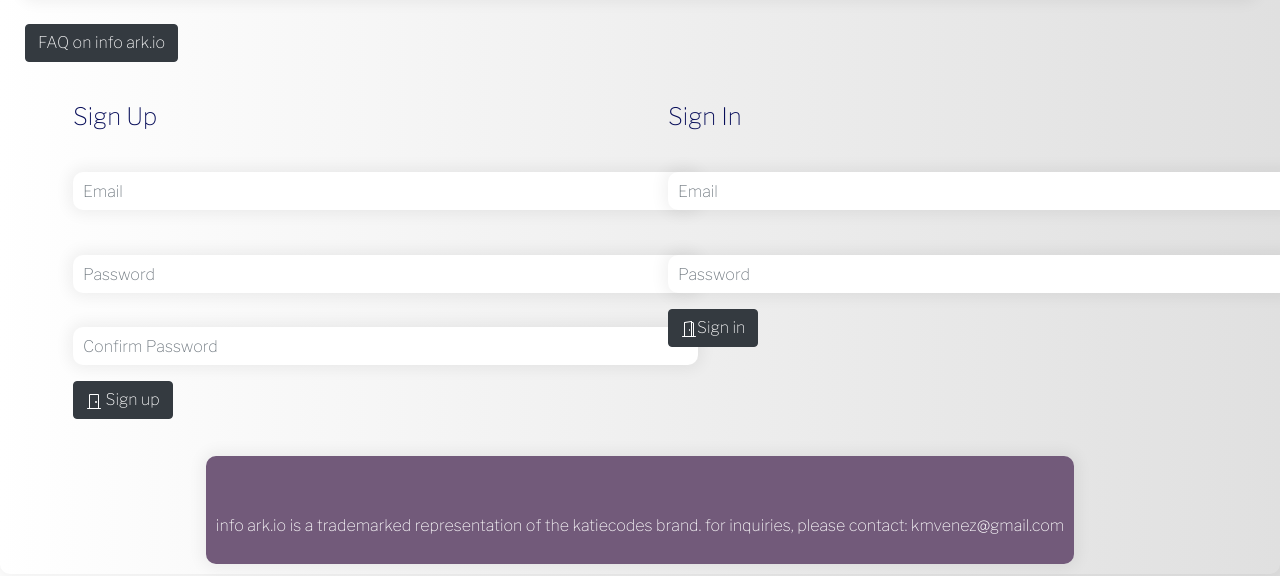
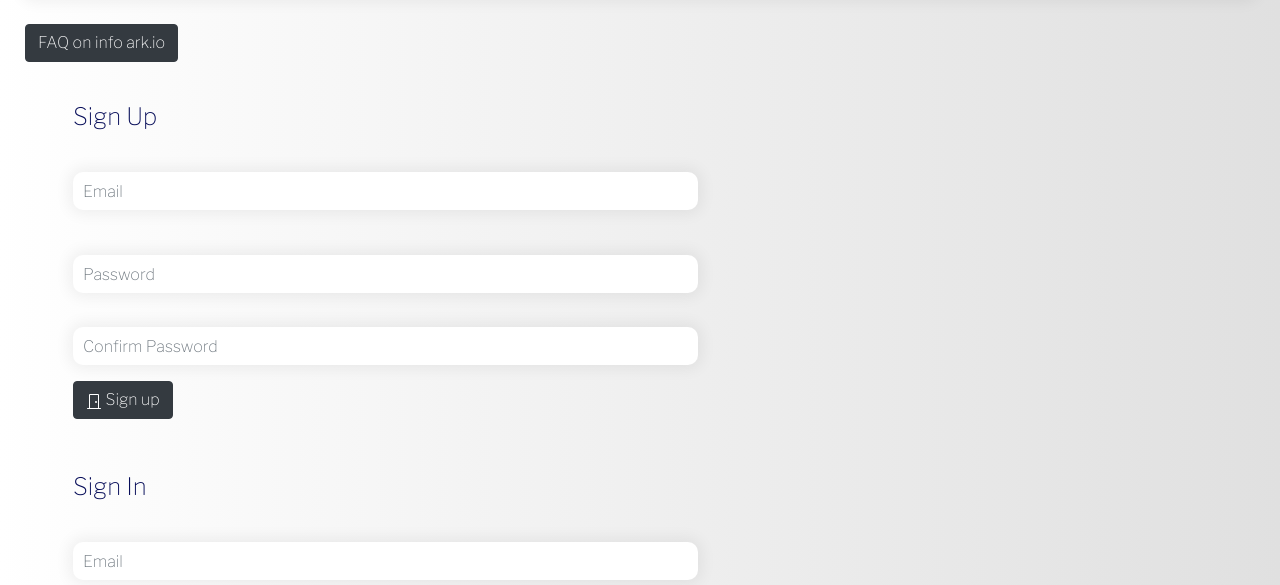
Before and after one commit to kmvenez/info-ark-client, a website built with webpack: page index.html in a window 1280 px wide. Shown: the part 367-952 px from the top of the page. Built offline with nearby package versions, Linux system fonts and the light colour scheme.

Commit message:
Updated Sign Up/Sign In
Fixed it!

```diff
--- a/index.html
+++ b/index.html
@@ -128,7 +128,7 @@
             </div>
 
 <div class="row">
-  <div class="col-6">
+  <div class="col">
     <form id="signUp">
       <div class="form-group">
         <legend>Sign Up</legend>
@@ -146,9 +146,9 @@
         <path d="M9 9a1 1 0 1 0 2 0 1 1 0 0 0-2 0z"/>
       </svg> Sign up</button><br><br>
         </form>
-      </div>
+  </div>
 
-<div class="col-6">
+<div class="col">
   <form id="signIn">
       <div class="form-group">
         <legend>Sign In</legend>
```
